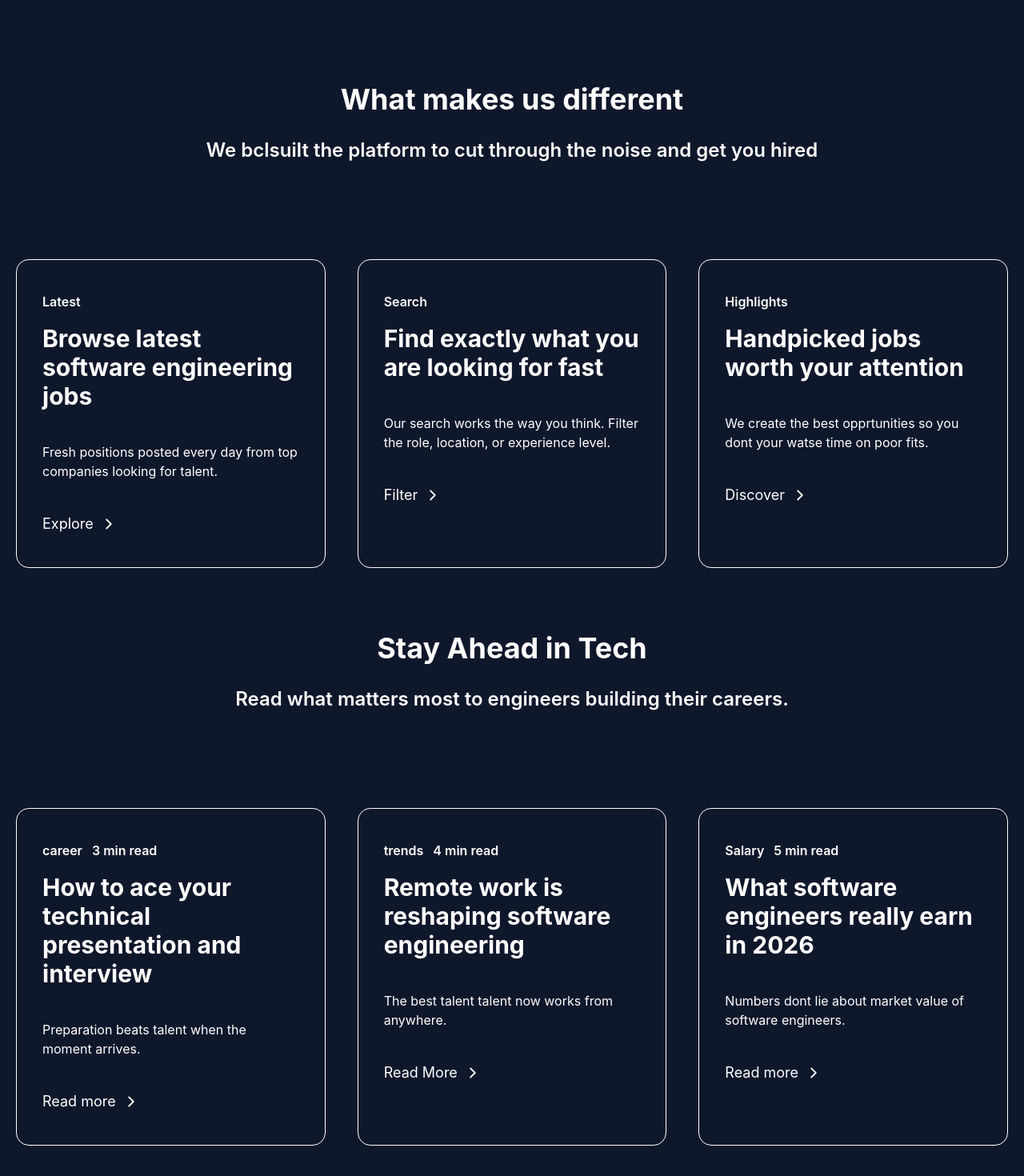
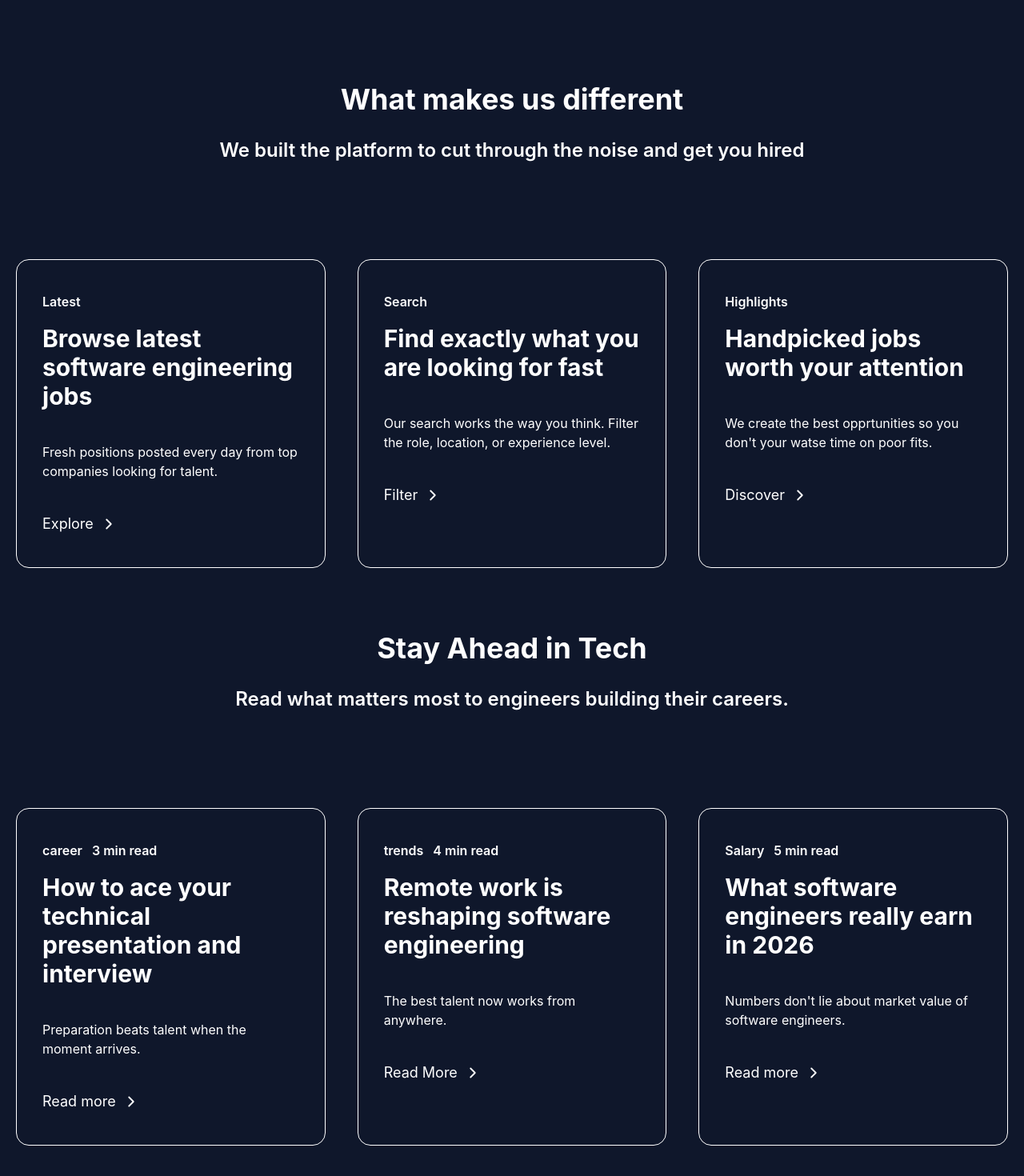
Before and after one commit to acquah-forever/my-jobfind, a React (Vite) app: page / in a window 1280 px wide. Shown: the part 782-2252 px from the top of the page at 80% size. Built offline with nearby package versions, Linux system fonts and the light colour scheme; the HTML template or start-up script is replaced by a standard one.

Commit message:
closed for the night

```diff
--- a/src/components/Hero.jsx
+++ b/src/components/Hero.jsx
@@ -17,7 +17,7 @@ const Hero = () => {
     return (
         <motion.header variants={parent} initial="hidden" animate="visible" viewport={{once: true, amount:0.5}} className='min-h-screen px-10  flex flex-col justify-center items-center'>
             <div className='space-y-7 md:space-y-10'>
-                <div className='flex justify-center -tems-center'>
+                <div className='flex justify-center -items-center'>
                     <button className='flex justify-center items-center space-x-1 border px-5 py-2 rounded-full bg-emerald-300/25'>
                         <div className='rounded-full border-5 border-emerald-300'></div>
                         <p className='text-emerald-300 font-semibold'>5000+ jobs available</p></button>
--- a/src/components/Reviews.jsx
+++ b/src/components/Reviews.jsx
@@ -19,7 +19,7 @@ const Reviews = ({ review }) => {
             <motion.p variants={children} className='mb-4 text-sm sm:text-base font-semibold'>{review.review}</motion.p>
 
             <div className='flex  items-center space-x-3'>
-                <img className='rounded-full w-15 h-15 object-center object-cover' src={review.image} alt="headshot" />
+                <img className='rounded-full w-15 h-15 object-center object-cover' src={review.image} alt={review.name} />
                 <div className='mt-7'>
                     <motion.p variants={children} className=' text-sm sm:text-base font-semibold'>{review.name}</motion.p>
                     <motion.h1 variants={children} className='text-sm  mb-10'>{review.position}</motion.h1>
--- a/src/data/features.jsx
+++ b/src/data/features.jsx
@@ -16,7 +16,7 @@ const features = [
     {id: 3,
         title: "Highlights",
         details: "Handpicked jobs worth your attention",
-        moreinfo: "We create the best opprtunities so you dont your watse time on poor fits.",
+        moreinfo: "We create the best opprtunities so you don't your watse time on poor fits.",
         cta: "Discover"
     }
 ]
--- a/src/data/insights.jsx
+++ b/src/data/insights.jsx
@@ -13,7 +13,7 @@ const insights = [
         pill: "trends",
         time: "4 min read",
         title: "Remote work is reshaping software engineering",
-        moreinfo: "The best talent talent now works from anywhere.",
+        moreinfo: "The best talent now works from anywhere.",
         cta: "Read More"
     },
     {
@@ -21,7 +21,7 @@ const insights = [
         pill: "Salary",
         time: "5 min read",
         title: "What software engineers really earn in 2026",
-        moreinfo: "Numbers dont lie about market value of software engineers.",
+        moreinfo: "Numbers don't lie about market value of software engineers.",
         cta: "Read more"
     }
 ]
--- a/src/pages/Home.jsx
+++ b/src/pages/Home.jsx
@@ -30,7 +30,7 @@ const Home = () => {
 
       <motion.div className='px-2' variants={parent} initial="hidden" whileInView="visible" viewport={{ once: false, amount: 0.7 }}>
         <motion.h1 variants={children} className='font-bold  text-3xl sm:text-4xl text-center mb-7'>What makes us different</motion.h1>
-        <motion.h1 variants={children} className='font-semibold text-center text-xl sm:text-2xl'>We bclsuilt the platform to cut through the noise and get you hired</motion.h1>
+        <motion.h1 variants={children} className='font-semibold text-center text-xl sm:text-2xl'>We built the platform to cut through the noise and get you hired</motion.h1>
       </motion.div>
 
       <div className='mt-10 px-5 py-20 grid grid-cols-1 justify-items-center sm:grid-cols-2 lg:grid-cols-3 gap-6 sm:gap-8 lg:gap-10 max-w-7xl mx-auto'>
--- a/src/pages/LogIn.jsx
+++ b/src/pages/LogIn.jsx
@@ -63,7 +63,7 @@ const LogIn = () => {
               <button className='p-3 mt-4 rounded-lg bg-linear-to-br from-green-400 to-green-800 cursor-pointer w-full' type='submit'>Sign In</button>
 
               <div className='text-center mt-7'>
-                <h1>Dont have an account? &nbsp;<NavLink to='/signup' className='cursor-pointer text-sky-500 font-semibold underline'>Sign Up</NavLink></h1>
+                <h1>Don,t have an account? &nbsp;<NavLink to='/signup' className='cursor-pointer text-sky-500 font-semibold underline'>Sign Up</NavLink></h1>
               </div>
 
             </form>
```
